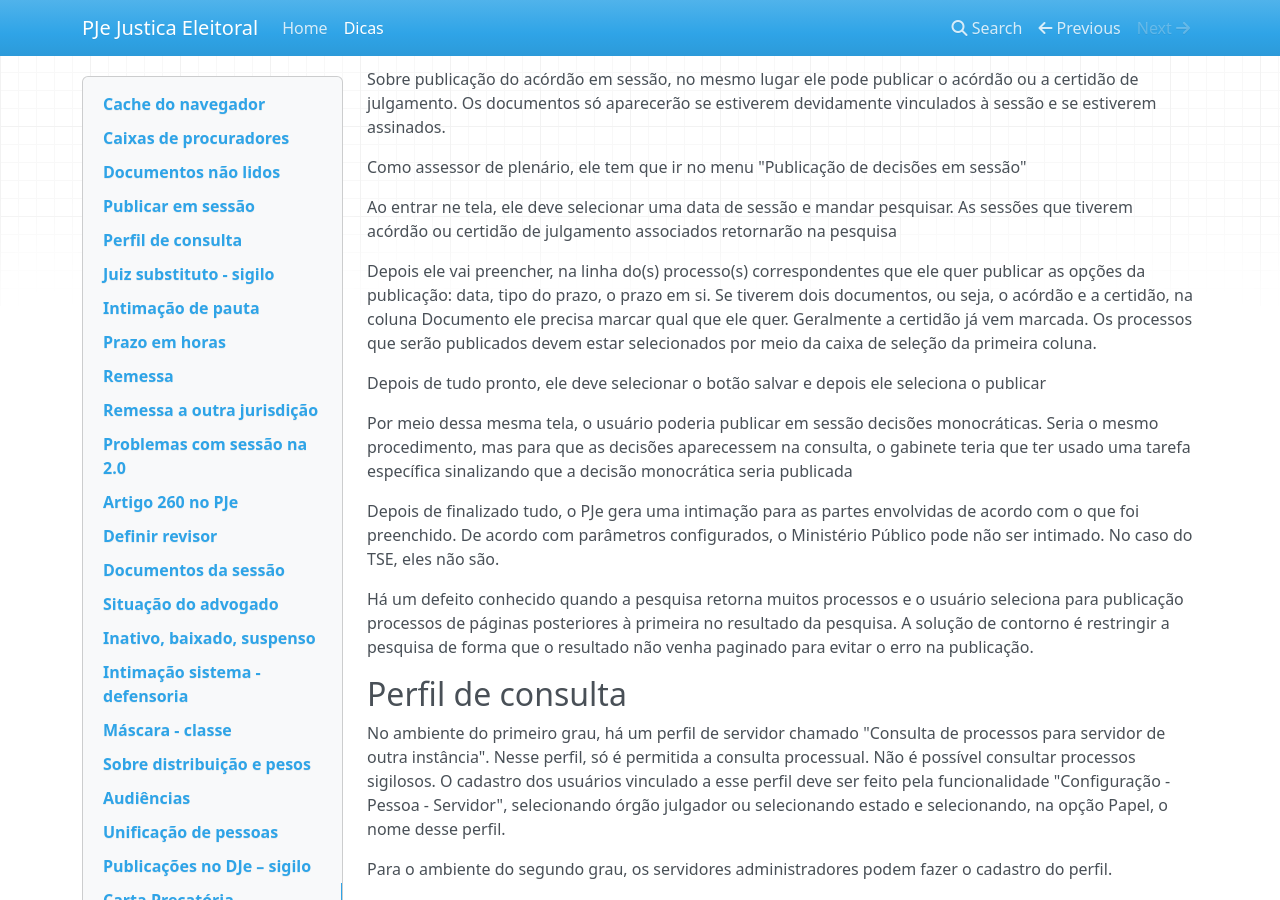
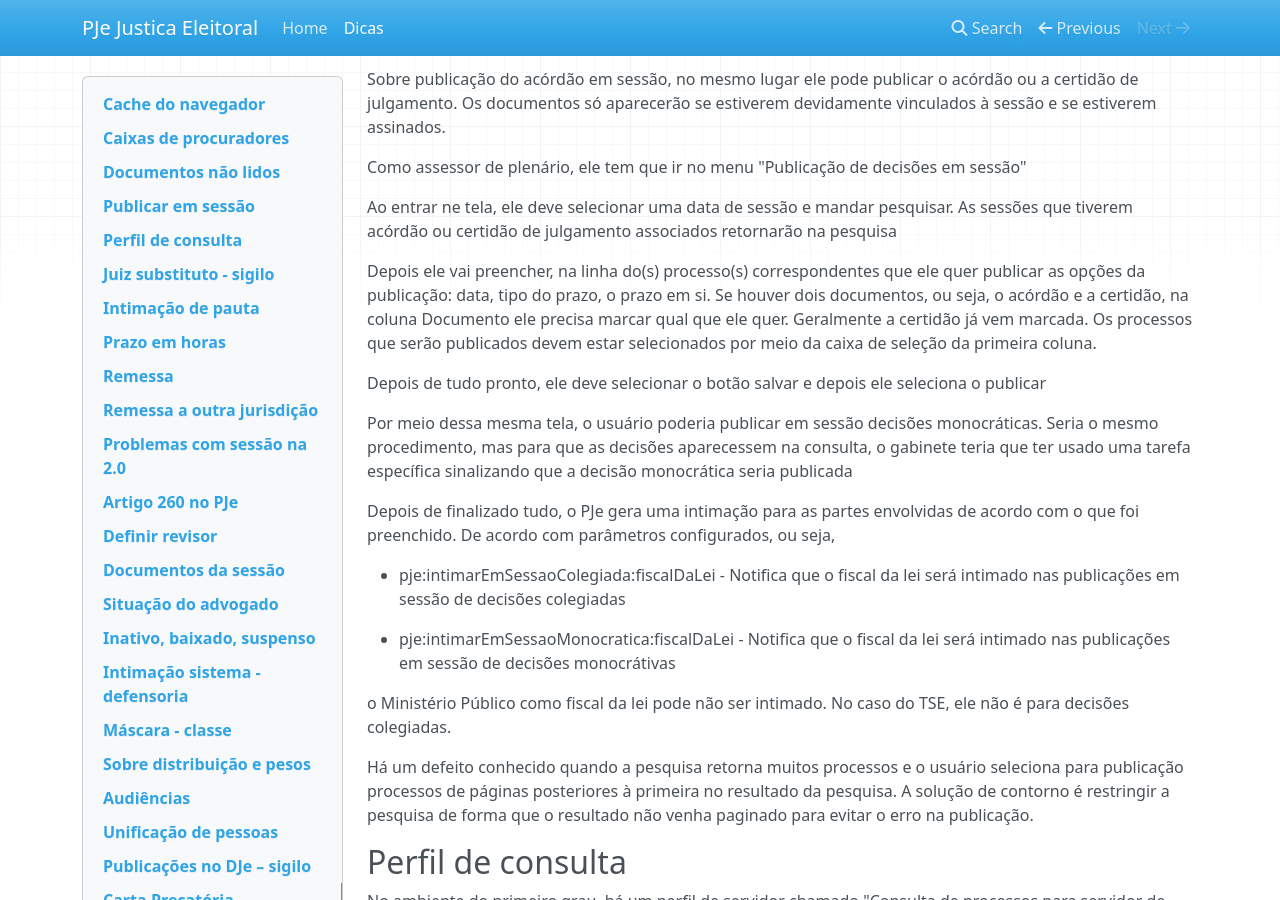
Before and after one commit to PJeJE/dicas_versao_1, an MkDocs documentation site: the page built from docs/dicas.md, in a window 1280 px wide and 900 px high, scrolled down 1603 px. Built offline with MkDocs 1.6.1, drawn with Linux system fonts in a browser that asks for light colours; nearby versions of some CDN libraries; old or Windows-style settings are respelled for this version of MkDocs.

Commit message:
ajuste publicar sessao

```diff
--- a/docs/dicas.md
+++ b/docs/dicas.md
@@ -51,13 +51,19 @@
 
 Ao entrar ne tela, ele deve selecionar uma data de sessão e mandar pesquisar. As sessões que tiverem acórdão ou certidão de julgamento associados retornarão na pesquisa
 
-Depois ele vai preencher, na linha do(s) processo(s) correspondentes que ele quer publicar as opções da publicação: data, tipo do prazo, o prazo em si. Se tiverem dois documentos, ou seja, o acórdão e a certidão, na coluna Documento ele precisa marcar qual que ele quer. Geralmente a certidão já vem marcada. Os processos que serão publicados devem estar selecionados por meio da caixa de seleção da primeira coluna.
+Depois ele vai preencher, na linha do(s) processo(s) correspondentes que ele quer publicar as opções da publicação: data, tipo do prazo, o prazo em si. Se houver dois documentos, ou seja, o acórdão e a certidão, na coluna Documento ele precisa marcar qual que ele quer. Geralmente a certidão já vem marcada. Os processos que serão publicados devem estar selecionados por meio da caixa de seleção da primeira coluna.
 
 Depois de tudo pronto, ele deve selecionar o botão salvar e depois ele seleciona o publicar
 
 Por meio dessa mesma tela, o usuário poderia publicar em sessão decisões monocráticas. Seria o mesmo procedimento, mas para que as decisões aparecessem na consulta, o gabinete teria que ter usado uma tarefa específica sinalizando que a decisão monocrática seria publicada
 
-Depois de finalizado tudo, o PJe gera uma intimação para as partes envolvidas de acordo com o que foi preenchido. De acordo com parâmetros configurados, o Ministério Público pode não ser intimado. No caso do TSE, eles não são.
+Depois de finalizado tudo, o PJe gera uma intimação para as partes envolvidas de acordo com o que foi preenchido. De acordo com parâmetros configurados, ou seja,
+
+- pje:intimarEmSessaoColegiada:fiscalDaLei - Notifica que o fiscal da lei será intimado nas publicações em sessão de decisões colegiadas
+
+- pje:intimarEmSessaoMonocratica:fiscalDaLei - Notifica que o fiscal da lei será intimado nas publicações em sessão de decisões monocrátivas
+
+o Ministério Público como fiscal da lei pode não ser intimado. No caso do TSE, ele não é para decisões colegiadas.
 
 Há um defeito conhecido quando a pesquisa retorna muitos processos e o usuário seleciona para publicação processos de páginas posteriores à primeira no resultado da pesquisa. A solução de contorno é restringir a pesquisa de forma que o resultado não venha paginado para evitar o erro na publicação.
 
```
